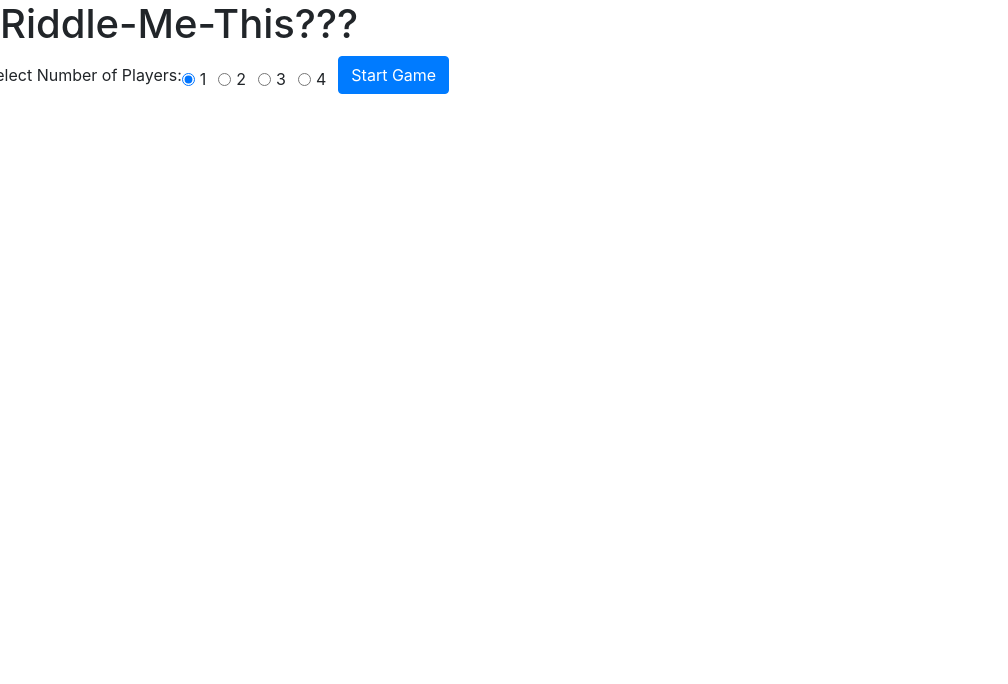
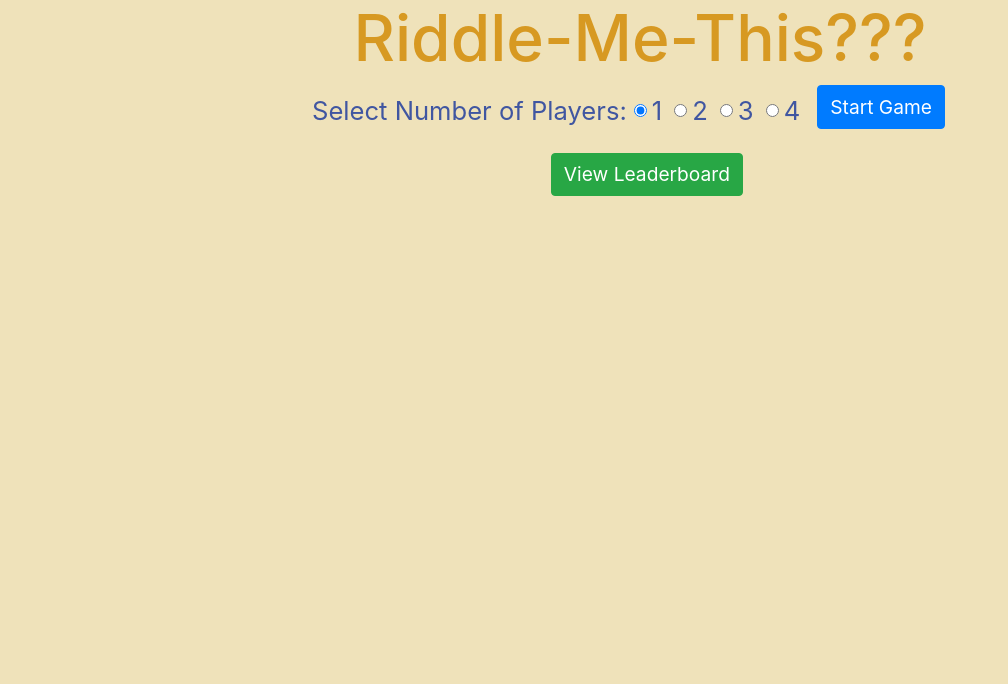
Before and after one commit to Paddywc/milestone-project-3, a Flask app: template templates/index.html in a window 1280 px wide. Shown: the top 684 px of the page, without its empty margins (0-1008 px from the left). Run offline with Flask 2, Linux system fonts and the light colour scheme; the template is opened without the code that fills it, so the values that code supplies are empty; some libraries are stand-ins or nearby versions.

Commit message:
style index

```diff
--- a/static/css/styles.css
+++ b/static/css/styles.css
@@ -1,9 +1,41 @@
+body{
+    background-color: #efe2ba !important;
+}
+
+header{
+    text-align: center;
+}
+
 main {
     height: 75vh;
+    text-align: center;
 }
 
 footer {
     height: 15vh;
+}
+
+.form-group {
+    width:100%;
+    justify-content: center;
+    color: #4056a1;
+    font-size:2vw;
+}
+
+#index-header{
+    color: #d79922;
+    font-size: 5vw;
+}
+
+
+.btn {
+    margin-left: 5px;
+    margin-bottom: 8px;
+    font-size: 1.5vw !important;
+}
+
+.col-form-label{
+  padding: 7px !important;
 }
 
 
--- a/templates/index.html
+++ b/templates/index.html
@@ -1,15 +1,19 @@
 {% extends 'base.html' %} {% block content %}
 
-<h1>Riddle-Me-This???</h1>
-
+<header>
+  <h1 id="index-header">Riddle-Me-This???</h1>
+</header>
 <!--Form for selecting number of players and starting game
  taken from Bootstrap-->
 
+<main>
+  <div class="row">
+    <div class="col-12">
 
+      <form method="GET">
+        <div class="form-group row">
 
-<form method = "GET">
-    <div class="form-group row">
-        <label for="1players" class= "col-form-label">Select Number of Players: </label>
+          <label for="1players" class="col-form-label">Select Number of Players: </label>
           <div class="form-check form-check-inline">
             <input class="form-check-input" type="radio" name="players" id="1Players" value="1" checked>
             <label class="form-check-label" for="1Players">1</label>
@@ -19,15 +23,26 @@
             <label class="form-check-label" for="2Players">2</label>
           </div>
           <div class="form-check form-check-inline">
-  <input class="form-check-input" type="radio" name="players" id="3Players" value="3" >
+            <input class="form-check-input" type="radio" name="players" id="3Players" value="3">
             <label class="form-check-label" for="3Players">3</label>
           </div>
           <div class="form-check form-check-inline">
-  <input class="form-check-input" type="radio" name="players" id="4Players" value="4" >
+            <input class="form-check-input" type="radio" name="players" id="4Players" value="4">
             <label class="form-check-label" for="4Players">4</label>
           </div>
           <button type="submit" id="start-game-button" class="btn btn-primary mb-2" value="submit">Start Game</button>
 
+
         </div>
       </form>
+    </div>
+
+  </div>
+  <div class="row justify-content-center">
+        <div class="col-2 col-offset-5">
+    <a class="btn btn-success" id="leaderboard-btn" href="/leaderboard" role="button">View Leaderboard</a>
+</div>
+  </div>
+
+</main>
 {% endblock %}
```
Lines whose indentation alone changed are shown as unchanged.
